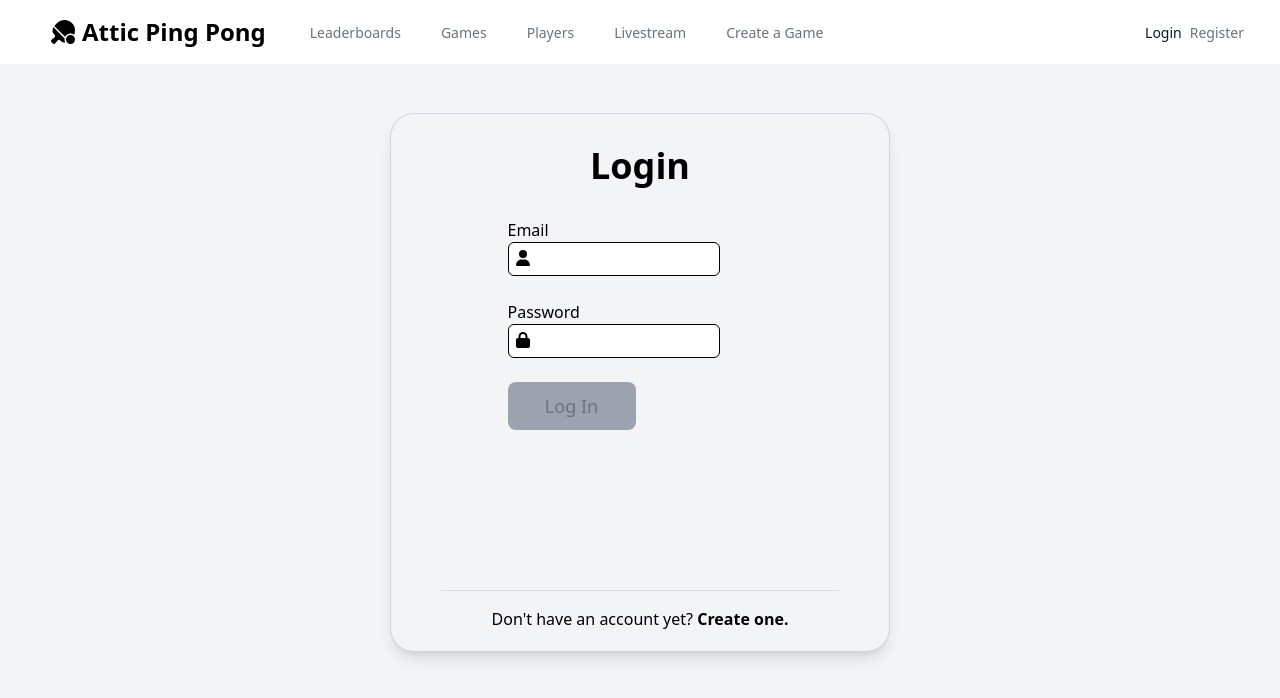
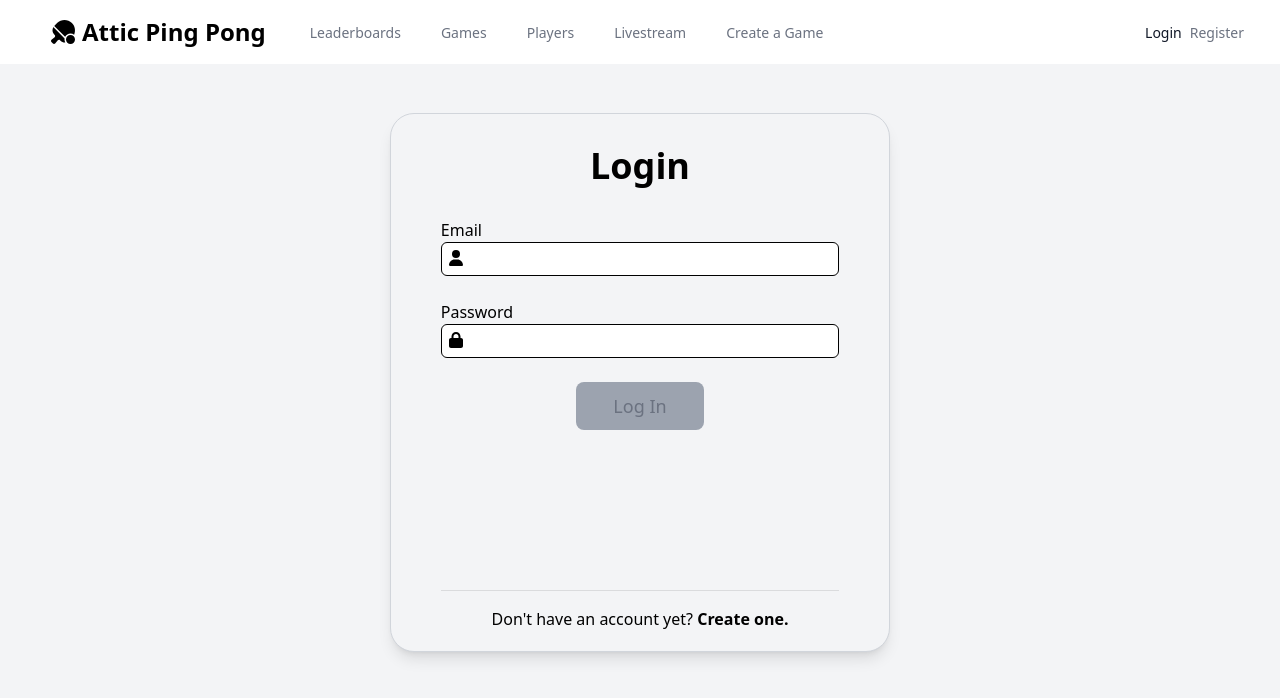
Before and after one commit to cgregurich/pingpongelostream-frontend, a Vue app: page /login in a window 1280 px wide. Shown: the top 698 px of the page. Built offline with nearby package versions, Linux system fonts and the light colour scheme; no server answers.

Commit message:
fixed form width issue and bug with canSubmit computed

```diff
--- a/src/views/Login.vue
+++ b/src/views/Login.vue
@@ -12,7 +12,7 @@ const canSubmit = computed(() => {
 });
 
 const submit = () => {
-	if (canSubmit) {
+	if (canSubmit.value) {
 		store.login(email.value, password.value);
 	}
 };
@@ -31,7 +31,7 @@ const store = useAuthStore();
 
 			<p class="header text-4xl font-semibold m-8">Login</p>
 
-			<form @submit.prevent="submit" @reset.prevent="reset">
+			<form @submit.prevent="submit" @reset.prevent="reset" class="flex flex-col items-center w-full">
 				<FormInput labelText="Email" v-model:enteredText="email" icon="fa-user"/>
 				<FormInput labelText="Password" v-model:enteredText="password" icon="fa-lock" :isPassword="true"/>
 
```
